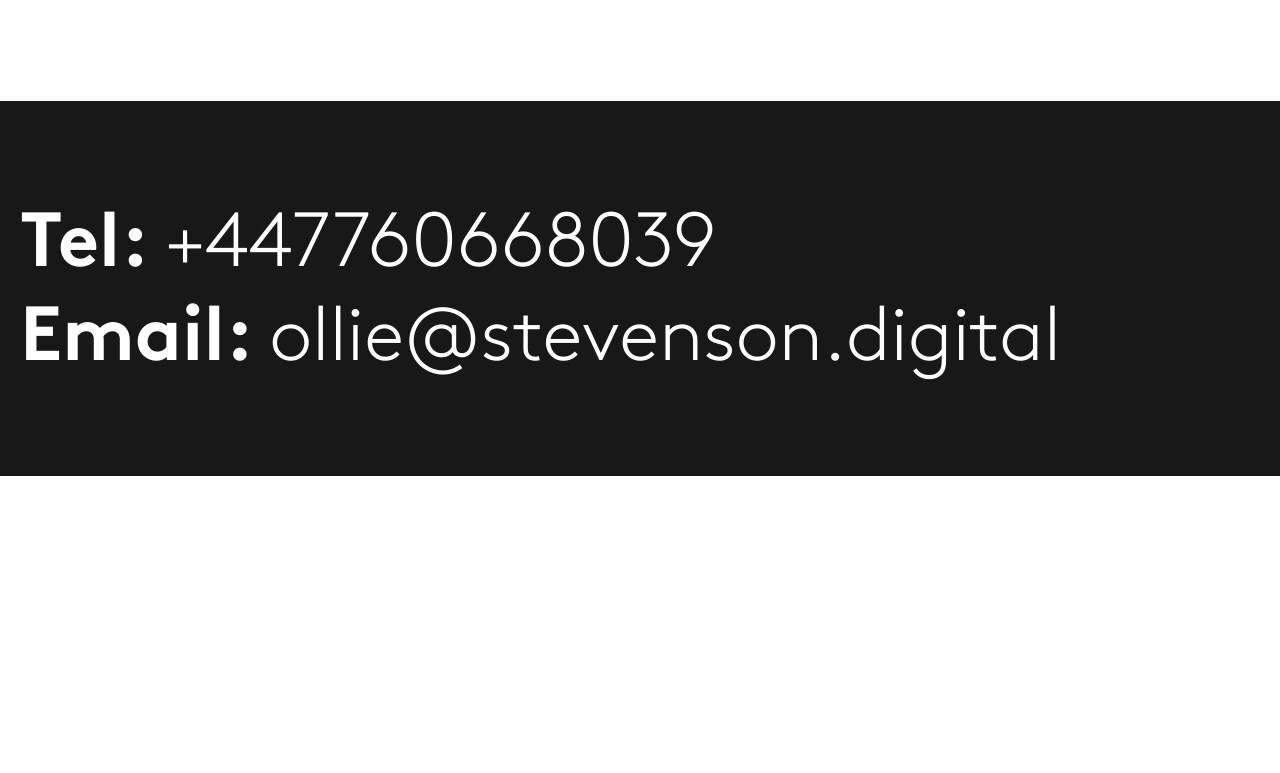
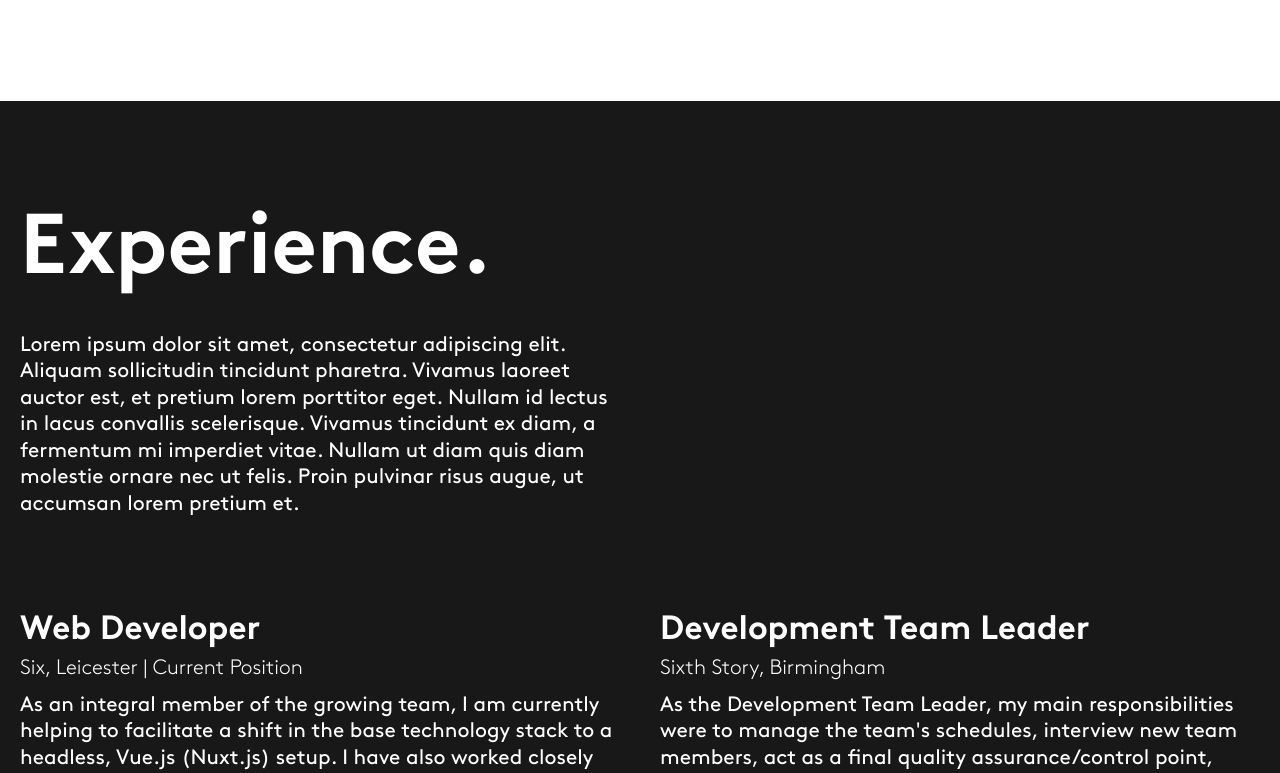
Before and after one commit to stevenson-digital/freelance, a Nuxt app: page / in a window 1280 px wide. Shown: the part 699-1472 px from the top of the page. Before the commit the page ends 1175 px from the top, so only its background shows below. Built offline with nearby package versions, Linux system fonts and the light colour scheme.

Commit message:
[test] debugging production error with netlify

```diff
--- a/pages/index.vue
+++ b/pages/index.vue
@@ -1,7 +1,7 @@
 <template>
   <div>
     <Header />
-    <!-- <main>
+    <main>
       <section
         class="[ l-Experience ] [ pt-110-50 pb-110-50 ] [ u-color-white ]"
         @mouseover="toggleCursorWhite(true)"
@@ -53,7 +53,7 @@
         </div>
       </section>
 
-      <section class="l-Offering">
+      <!-- <section class="l-Offering">
         <div
           class="l-Offering__cursor-trigger"
           @mouseover="toggleCursorWhite(true)"
@@ -106,8 +106,8 @@
             </div>
           </div>
         </div>
-      </section>
-    </main> -->
+      </section> -->
+    </main>
   </div>
 </template>
 
```
